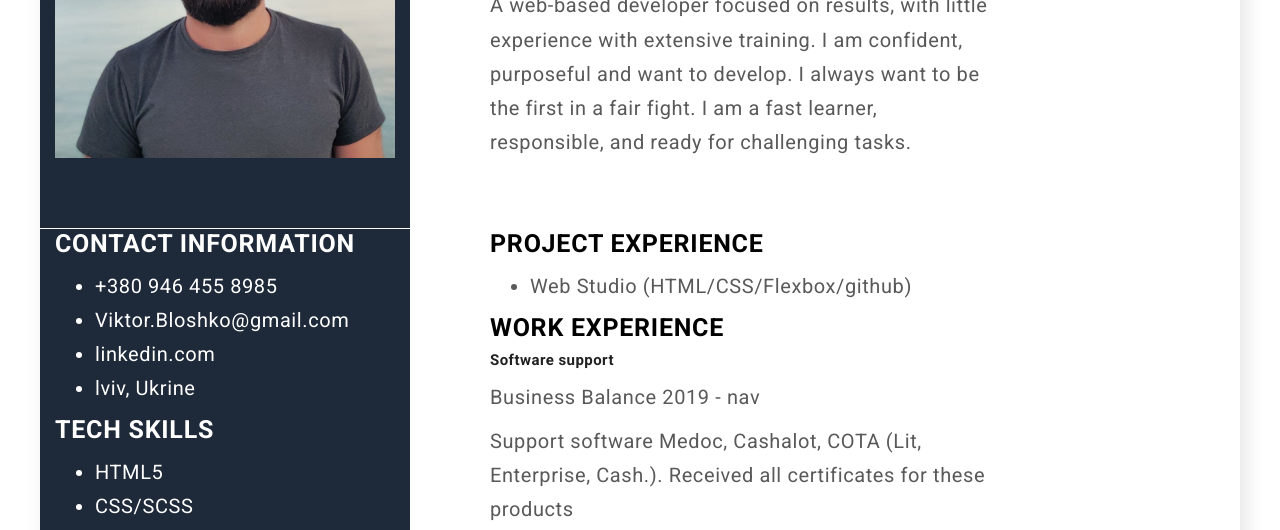
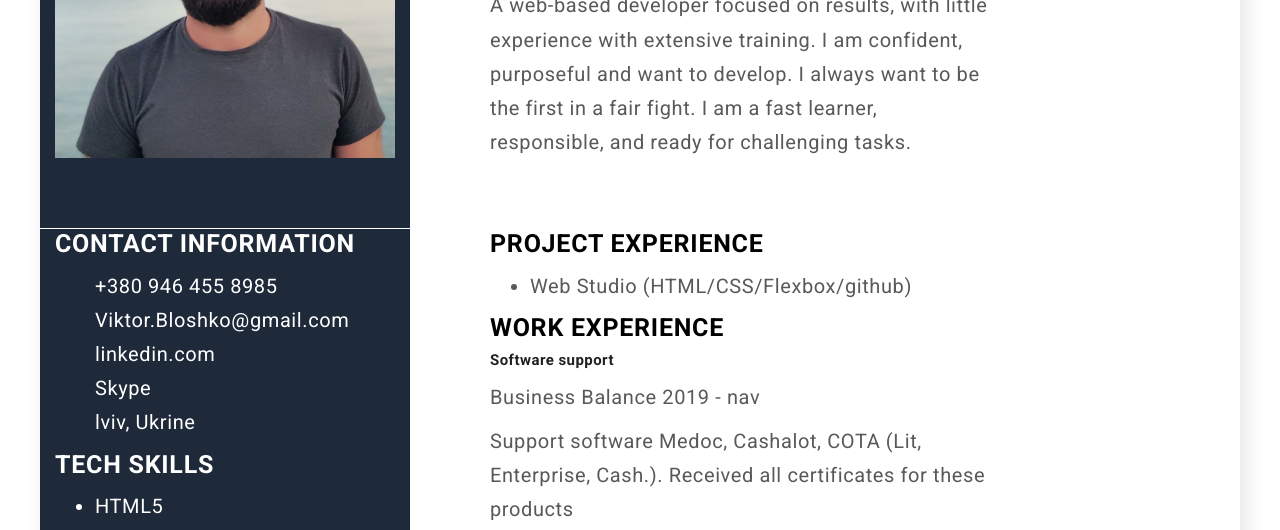
Before and after one commit to zigo72200/SUMMARY, a plain HTML site: page index.html in a window 1280 px wide. Shown: the part 265-795 px from the top of the page. Drawn offline with nearby package versions, Linux system fonts and the light colour scheme.

Commit message:
скайп

```diff
--- a/css/style.scss
+++ b/css/style.scss
@@ -40,11 +40,15 @@
   margin-bottom: 10px;
 }
 
+.contact {
+  list-style: none;
+}
+
 .contact a,
 .project,
 .course {
   text-decoration: none;
-  list-style: none;
+
   color: var(--color-text);
   &:hover {
     color: blueviolet;
--- a/index.html
+++ b/index.html
@@ -50,6 +50,7 @@
                         <li><a href="tel:+3809464558985">+380 946 455 8985</a></li>
                         <li><a href="mailo:viktor.bkoshko@gmail.com">Viktor.Bloshko@gmail.com</a></li>
                         <li><a href="https://www.linkedin.com/in/%D0%B2%D1%96%D0%BA%D1%82%D0%BE%D1%80-%D0%B1%D0%BB%D0%BE%D1%88%D0%BA%D0%BE-2148aa225/">linkedin.com</a></li>
+                        <li><a href="https://join.skype.com/invite/neTOLyqgFtgI">Skype</a></li>
                         <li>lviv, Ukrine</li>
                     </ul>
                 </div>
```
Also changed, not shown: css/style.css, 1 other file.
